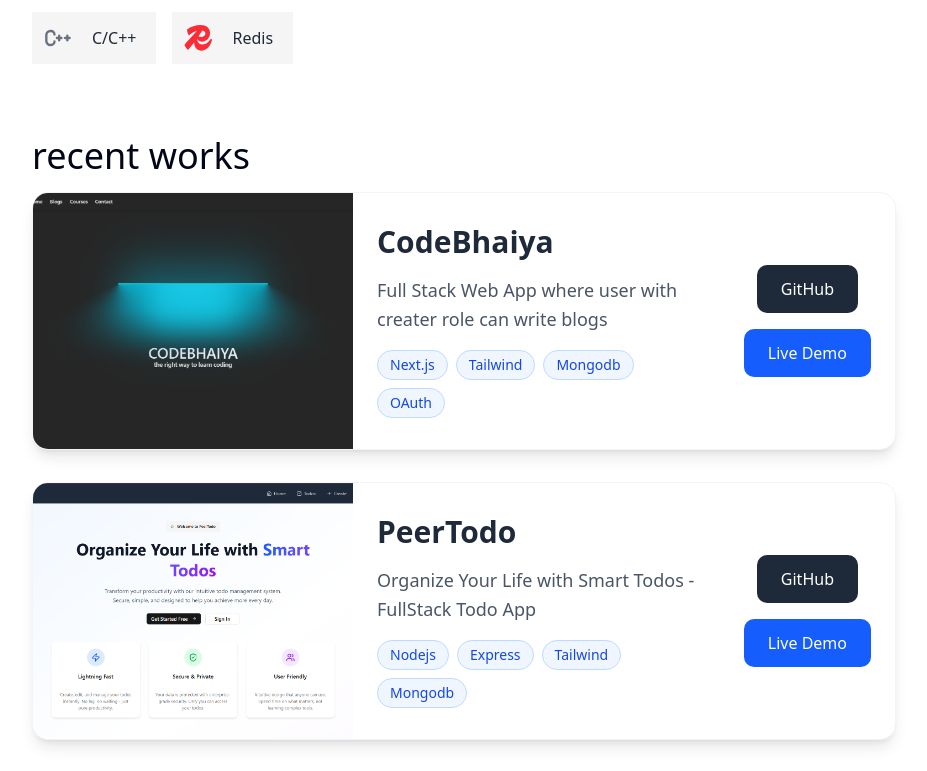
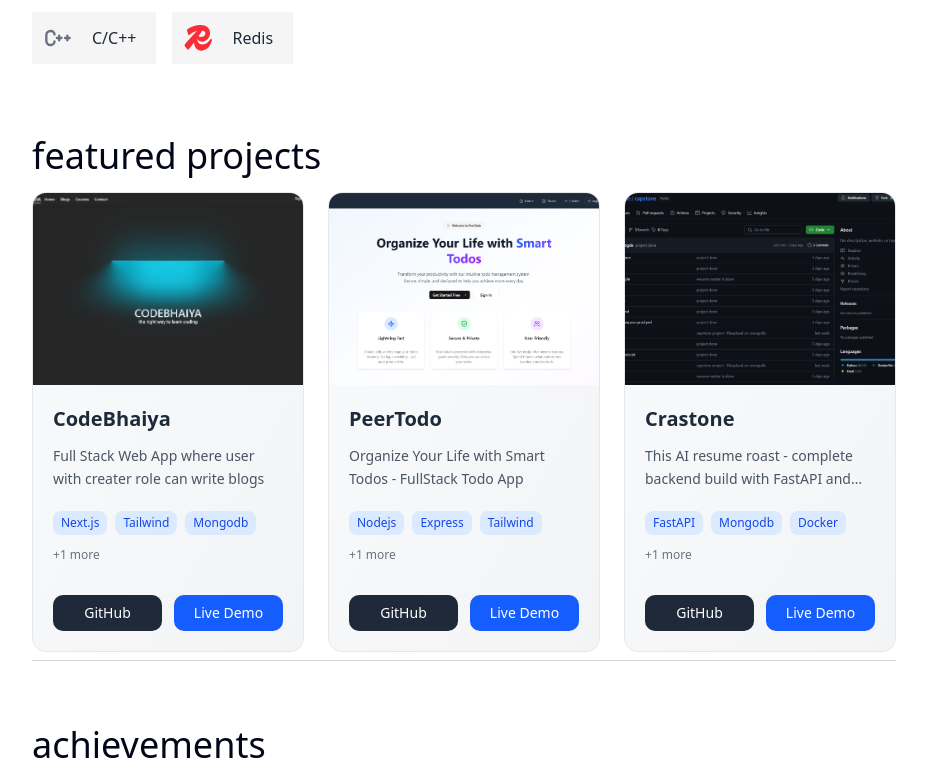
Before and after one commit to abhinayjangde/portfolio, a Next.js app: page / in a window 1280 px wide. Shown: the part 780-1551 px from the top of the page, without its empty margins (176-1103 px from the left). Built offline with nearby package versions, Linux system fonts and the light colour scheme.

Commit message:
renamed feature project component

```diff
--- a/app/page.tsx
+++ b/app/page.tsx
@@ -1,11 +1,11 @@
 import Achievements from "@/components/Achievements";
-import RecentWorks from "@/components/RecentWorks";
 import Skills from "@/components/Skills";
 import WhoAmI from "@/components/WhoAmI";
 import imgCodebhaiya from "@/public/codebhaiya.png";
 import imgPeertodo from "@/public/peertodo.png";
 import imgCapstone from "@/public/capstone.png";
 import { IProjects } from "./types/Projects";
+import FeaturedProjects from "@/components/FeaturedProjects";
 
 const recentProject: IProjects[] = [
     {
@@ -45,7 +45,10 @@
             <div className="px-4 py-8 space-y-16">
                 <WhoAmI />
                 <Skills />
-                <RecentWorks projects={recentProject} title={"recent works"} />
+                <FeaturedProjects
+                    projects={recentProject}
+                    title={"featured projects"}
+                />
                 <Achievements />
             </div>
         </main>
--- a/app/projects/page.tsx
+++ b/app/projects/page.tsx
@@ -1,4 +1,4 @@
-import RecentWorks from "@/components/RecentWorks";
+import RecentWorks from "@/components/FeaturedProjects";
 import imgCodebhaiya from "@/public/codebhaiya.png";
 import imgPeertodo from "@/public/peertodo.png";
 import imgCapstone from "@/public/capstone.png";
--- /dev/null
+++ b/components/FeaturedProjects.tsx
@@ -0,0 +1,91 @@
+import { IProjects } from "@/app/types/Projects";
+import Image from "next/image";
+import Link from "next/link";
+
+export default function FeaturedProjects({
+    projects,
+    title,
+}: {
+    projects: IProjects[];
+    title: string;
+}) {
+    return (
+        <section className="pb-2 border-b border-b-gray-300">
+            <h2 className="text-3xl md:text-4xl my-4 md:border-none border-b-gray-200">
+                {title}
+            </h2>
+            <div className="grid grid-cols-1 md:grid-cols-2 lg:grid-cols-3 gap-6">
+                {projects.map((project) => (
+                    <div
+                        className="group relative bg-gradient-to-br from-gray-50 to-gray-100 dark:from-gray-800 dark:to-gray-900 border border-gray-200 dark:border-gray-700 rounded-xl overflow-hidden hover:shadow-xl hover:scale-105 transition-all duration-300 cursor-pointer"
+                        key={project.id}
+                    >
+                        {/* Image Section */}
+                        <div className="relative w-full h-48 overflow-hidden">
+                            <Image
+                                src={project.thumbnailUrl}
+                                alt={project.title}
+                                fill
+                                className="object-cover group-hover:scale-110 transition-transform duration-500"
+                            />
+                            {project.isWorking && (
+                                <span className="absolute top-3 right-3 px-3 py-1 bg-green-500 text-white text-xs font-semibold rounded-full shadow-lg">
+                                    Working
+                                </span>
+                            )}
+                            {/* Gradient Overlay */}
+                            <div className="absolute inset-0 bg-gradient-to-t from-black/60 to-transparent opacity-0 group-hover:opacity-100 transition-opacity duration-300"></div>
+                        </div>
+
+                        {/* Content Section */}
+                        <div className="p-5 space-y-3">
+                            <h3 className="text-xl font-bold text-gray-800 dark:text-gray-100 line-clamp-1">
+                                {project.title}
+                            </h3>
+                            <p className="text-sm text-gray-600 dark:text-gray-300 line-clamp-2 leading-relaxed">
+                                {project.description}
+                            </p>
+
+                            {/* Tech Stack */}
+                            <div className="flex flex-wrap gap-2 pt-2">
+                                {project.techstack
+                                    .slice(0, 3)
+                                    .map((tech, index) => (
+                                        <span
+                                            key={index}
+                                            className="bg-blue-100 dark:bg-blue-900 text-blue-700 dark:text-blue-200 rounded-md px-2 py-1 text-xs font-medium"
+                                        >
+                                            {tech}
+                                        </span>
+                                    ))}
+                                {project.techstack.length > 3 && (
+                                    <span className="text-xs text-gray-500 dark:text-gray-400 py-1">
+                                        +{project.techstack.length - 3} more
+                                    </span>
+                                )}
+                            </div>
+
+                            {/* Action Buttons */}
+                            <div className="flex gap-3 pt-4">
+                                <Link
+                                    href={project.githubUrl}
+                                    target="_blank"
+                                    className="flex-1 text-center bg-gray-800 hover:bg-gray-900 dark:bg-gray-700 dark:hover:bg-gray-600 text-white px-4 py-2 rounded-lg text-sm font-medium transition-colors duration-200"
+                                >
+                                    GitHub
+                                </Link>
+                                <Link
+                                    href={project.liveLink}
+                                    target="_blank"
+                                    className="flex-1 text-center bg-blue-600 hover:bg-blue-700 dark:bg-blue-500 dark:hover:bg-blue-600 text-white px-4 py-2 rounded-lg text-sm font-medium transition-colors duration-200"
+                                >
+                                    Live Demo
+                                </Link>
+                            </div>
+                        </div>
+                    </div>
+                ))}
+            </div>
+        </section>
+    );
+}
--- a/components/RecentWorks.tsx
+++ /dev/null
@@ -1,79 +0,0 @@
-import { IProjects } from "@/app/types/Projects";
-import Image from "next/image";
-import Link from "next/link";
-
-export default function RecentWorks({
-    projects,
-    title,
-}: {
-    projects: IProjects[];
-    title: string;
-}) {
-    return (
-        <section className="pb-2">
-            <h2 className="text-3xl md:text-4xl my-4 md:border-none border-b-gray-200">
-                {title}
-            </h2>
-            <div className="space-y-8">
-                {projects.map((project) => (
-                    <div
-                        className="group bg-white rounded-2xl shadow-lg hover:shadow-2xl transition-all duration-300 overflow-hidden border border-gray-100"
-                        key={project.id}
-                    >
-                        <div className="flex flex-col md:flex-row">
-                            <div className="relative w-full md:w-80 h-48 md:h-64">
-                                <Image
-                                    src={project.thumbnailUrl}
-                                    alt={project.title}
-                                    fill
-                                    className="object-cover group-hover:scale-105 transition-transform duration-300"
-                                />
-                                {project.isWorking && (
-                                    <span className="absolute top-4 right-4 px-3 py-1 bg-green-500 text-white text-sm font-medium rounded-full">
-                                        Working
-                                    </span>
-                                )}
-                            </div>
-
-                            <div className="flex flex-col justify-center flex-1 p-6 space-y-4">
-                                <h3 className="text-2xl md:text-3xl font-bold text-gray-800">
-                                    {project.title}
-                                </h3>
-                                <p className="text-lg text-gray-600 leading-relaxed">
-                                    {project.description}
-                                </p>
-                                <div className="flex flex-wrap gap-2">
-                                    {project.techstack.map((tech, index) => (
-                                        <span
-                                            key={index}
-                                            className="bg-blue-50 text-blue-700 border border-blue-200 rounded-full px-3 py-1 text-sm font-medium"
-                                        >
-                                            {tech}
-                                        </span>
-                                    ))}
-                                </div>
-                            </div>
-
-                            <div className="flex md:flex-col justify-center items-center p-6 space-x-4 md:space-x-0 md:space-y-4">
-                                <Link
-                                    href={project.githubUrl}
-                                    target="_blank"
-                                    className="flex-1 md:flex-none text-center bg-gray-800 hover:bg-gray-900 text-white px-6 py-3 rounded-lg font-medium transition-colors duration-200"
-                                >
-                                    GitHub
-                                </Link>
-                                <Link
-                                    href={project.liveLink}
-                                    target="_blank"
-                                    className="flex-1 md:flex-none text-center bg-blue-600 hover:bg-blue-700 text-white px-6 py-3 rounded-lg font-medium transition-colors duration-200"
-                                >
-                                    Live Demo
-                                </Link>
-                            </div>
-                        </div>
-                    </div>
-                ))}
-            </div>
-        </section>
-    );
-}
```
